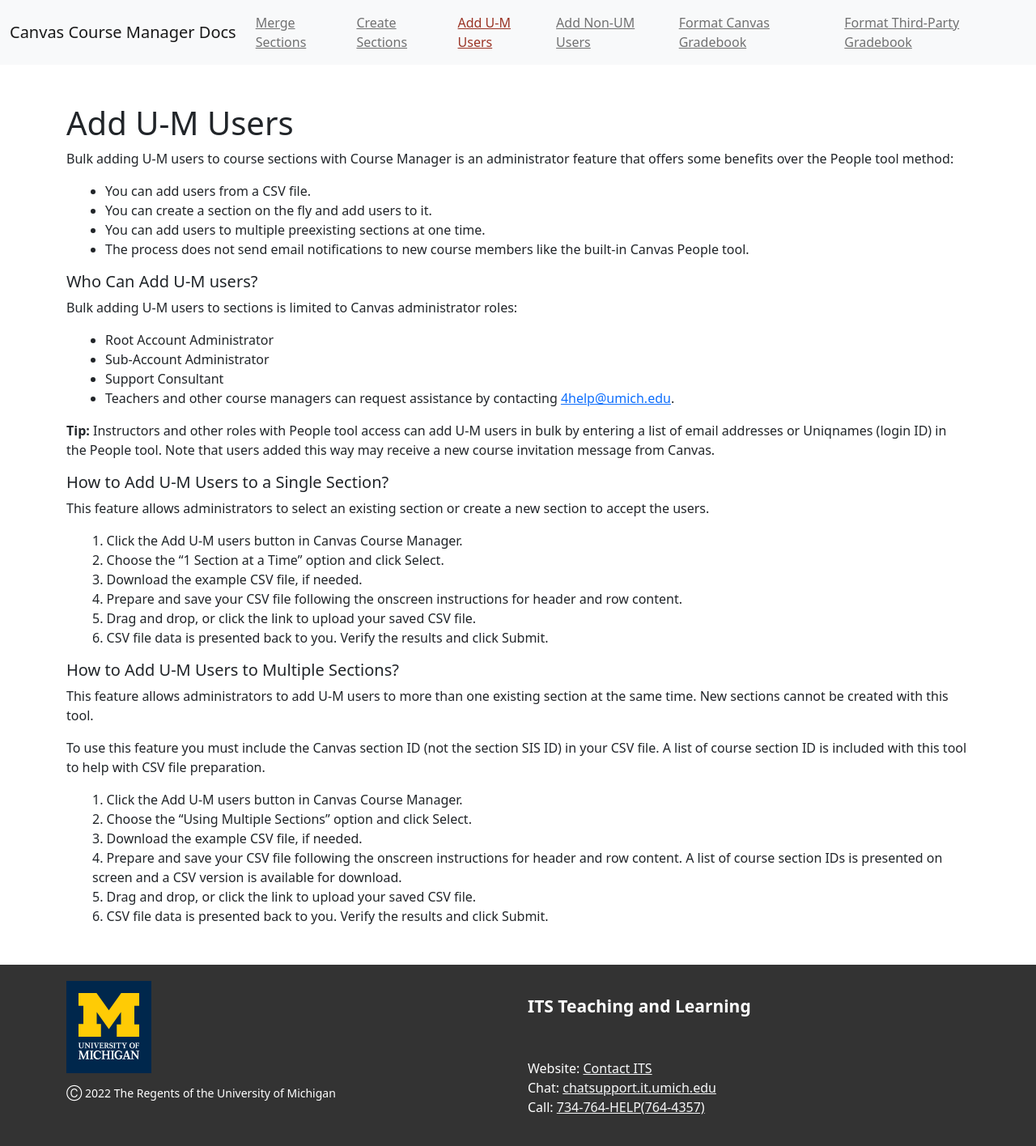
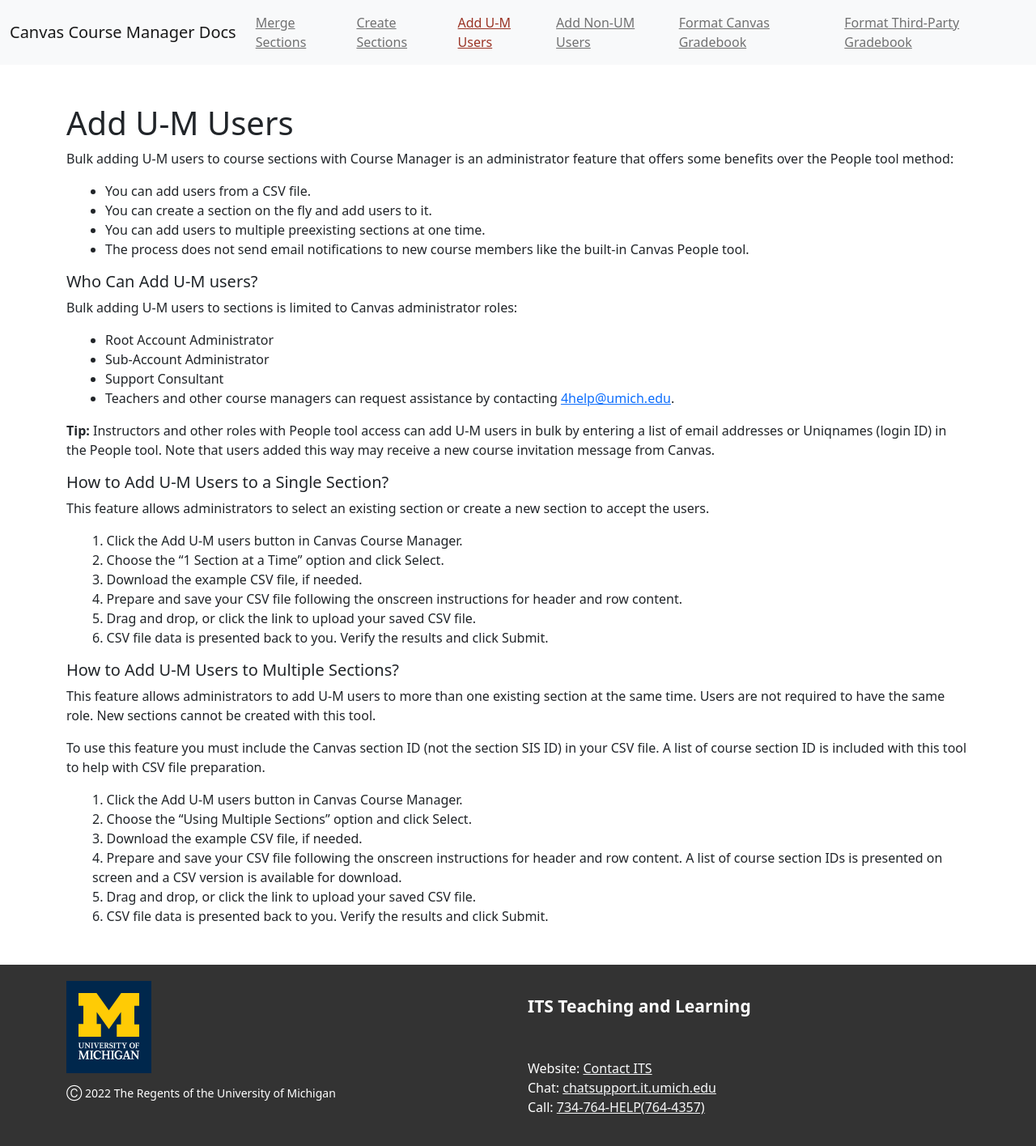
Before and after one commit to tl-its-umich-edu/canvas-course-manager-next, a Jekyll site: the page built from docs/add-um-users.html, in a window 1280 px wide. Shown: the whole page at 81% size. Built offline with Jekyll 4.4.1, drawn with Linux system fonts in a browser that asks for light colours.

Commit message:
Update docs/add-um-users.html
Co-authored-by: melindakraft <makraft@umich.edu>

```diff
--- a/docs/add-um-users.html
+++ b/docs/add-um-users.html
@@ -31,7 +31,7 @@
   <li>CSV file data is presented back to you. Verify the results and click Submit.</li>
 </ul>
 <h5>How to Add U-M Users to Multiple Sections?</h5>
-<p>This feature allows administrators to add U-M users to more than one existing section at the same time. New sections cannot be created with this tool.</p>
+<p>This feature allows administrators to add U-M users to more than one existing section at the same time. Users are not required to have the same role. New sections cannot be created with this tool.</p>
 <p>To use this feature you must include the Canvas section ID (not the section SIS ID) in your CSV file. A list of course section ID is included with this tool to help with CSV file preparation. </p>
 <ul class="list-group-numbered">
   <li>Click the Add U-M users button in Canvas Course Manager.</li>
```
